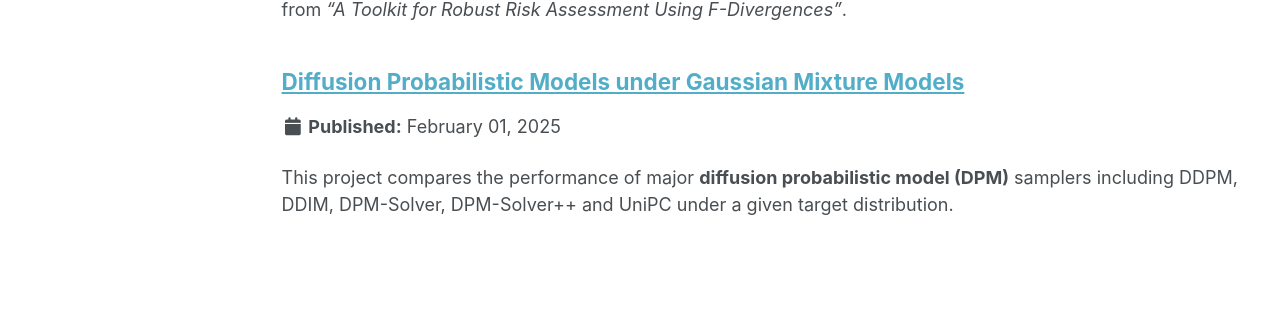
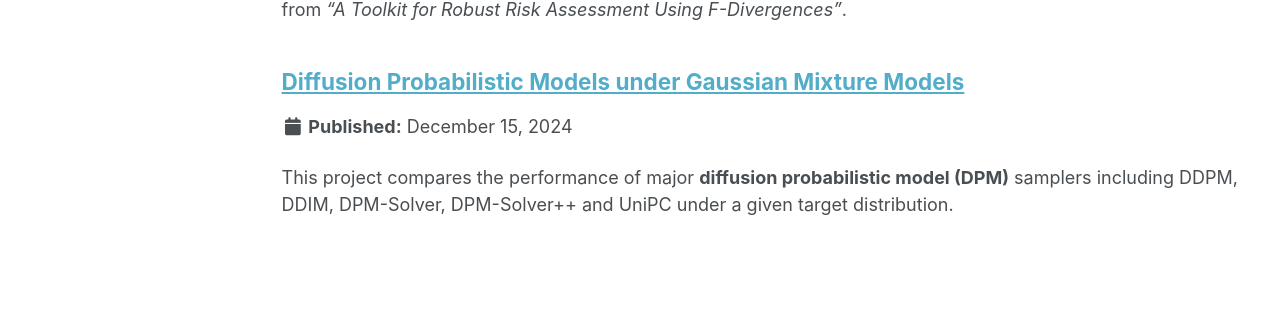
Before and after one commit to martinmtt0902/martinmtt0902.github.io, a Jekyll site: the page built from _pages/mini-projects.md, in a window 1280 px wide and 1363 px high. Shown: the part 732-1041 px from the top of the window. Built offline with Jekyll 4.4.1, drawn with Linux system fonts in a browser that asks for light colours; a script that is not in the unit is left out.

Commit message:
Update diffusion-models.md

```diff
--- a/_mini_projects/diffusion-models.md
+++ b/_mini_projects/diffusion-models.md
@@ -1,7 +1,7 @@
 ---
 title: "Diffusion Probabilistic Models under Gaussian Mixture Models"
 collection: mini_projects
-date: 2025-02-01
+date: 2024-12-15
 venue: "STAT6050 – Advanced Statistical Learning"
 github: "https://github.com/martinmtt0902/Diffusion-Models"
 ---
```
